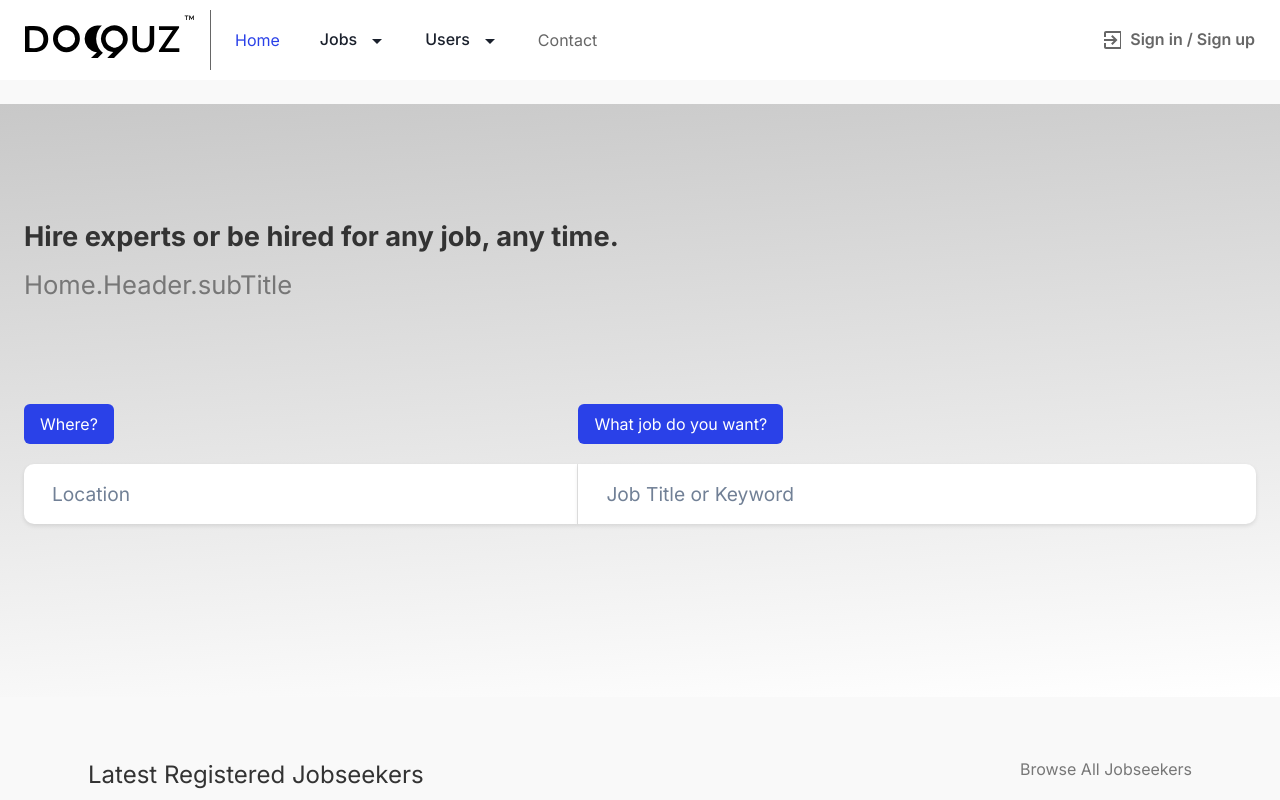
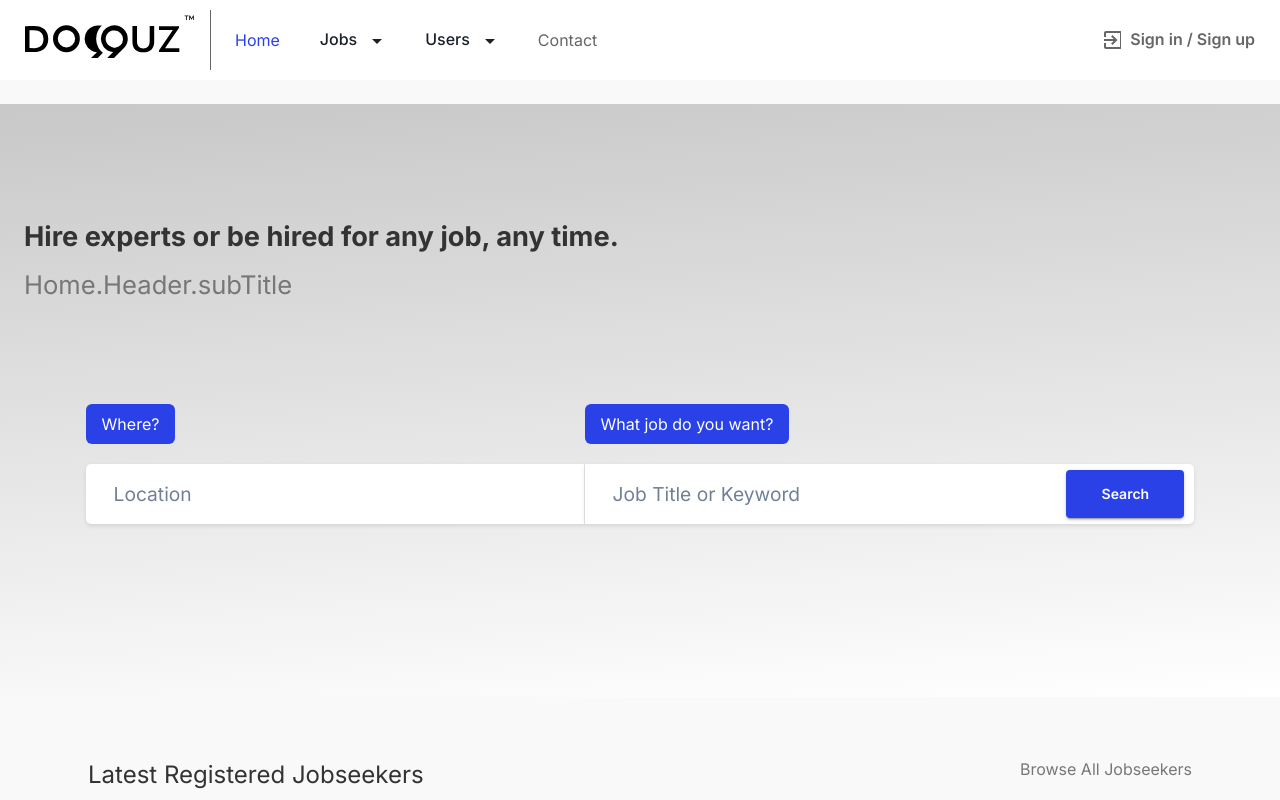
Before and after one commit to EkberAkh/doqquz.az, a Next.js app: page /en in a window 1280 px wide. Shown: the top 800 px of the page. Built offline with nearby package versions, Linux system fonts and the light colour scheme.

Commit message:
Header Searching styling

```diff
--- a/src/components/homePageComponents/Search.tsx
+++ b/src/components/homePageComponents/Search.tsx
@@ -1,20 +1,21 @@
 'use client'
 import { colorObjects } from "@/consts"
 import { SearchIcon } from "@chakra-ui/icons"
-import { Flex, Box, Button, InputGroup, Input, InputLeftElement, Icon } from "@chakra-ui/react"
+import { Flex, Box, Button, InputGroup, Input, InputLeftElement, Icon, InputRightElement } from "@chakra-ui/react"
 import { useTranslations } from "next-intl"
 
 export const Search = () => {
     const t = useTranslations()
     return (
-        <Flex width='100%' mt='100px'>
+        <Flex width='100%' mt='100px' w={'100%'} justify={'center'}>
+            <Flex width={'90%'} >
             <Box w='45%'>
                 <Button variant='primary' mb='20px' bg={'#2a41e8'} color={'#fff'} fontWeight='400' cursor='auto'>
                     {t('Home.Header.questions.where')}
                 </Button>
 
                 <InputGroup bgColor={colorObjects.white.main} w='100%' p='10px 12px'
-                    boxShadow='0 2px 4px rgba(0, 0, 0, 0.1)' borderLeftRadius='10px' borderRight='1px solid #e4e4e4'>
+                    boxShadow='0 2px 4px rgba(0, 0, 0, 0.1)' borderLeftRadius='5px' borderRight='1px solid #e4e4e4'>
                     <Input placeholder={t('Common.location')} fontSize='1.2rem' outline='none' border='none' />
                 </InputGroup>
 
@@ -26,12 +27,29 @@ export const Search = () => {
                 </Button>
                 <Box width='100%'>
                     <InputGroup bgColor={colorObjects.white.main} w='100%' p='10px 12px'
-                        boxShadow='0 2px 4px rgba(0, 0, 0, 0.1)' borderRightRadius='10px' >
+                        boxShadow='0 2px 4px rgba(0, 0, 0, 0.1)' borderRightRadius='5px' >
                         <Input placeholder={t('Home.Header.placeholders.jobType')} fontSize='1.2rem' outline='none' border='none' />
+                        <InputRightElement width='8rem' h={'100%'} >
+                                <Button
+                                    // pr={'10px'}
+                                    w='100%'
+                                    h='3rem'
+                                    mr={'10px'}
+                                    fontSize='14px'
+                                    borderRadius='4px'
+                                    color='#fff'
+                                    bg="#2a41e8"
+                                    boxShadow=" 0px 3px 1px -2px rgba(0,0,0,0.2), 0px 2px 2px 0px rgba(0,0,0,0.14), 0px 1px 5px 0px rgba(0,0,0,0.12)"
+                                    _hover={{ }}
+                                >
+                                    {t('Common.Action.SEARCH')}
+                                </Button>
+                            </InputRightElement>
                     </InputGroup>
 
                 </Box>
             </Box>
+            </Flex>
         </Flex >
     )
 }
--- a/src/consts.tsx
+++ b/src/consts.tsx
@@ -12,7 +12,7 @@ export const colorObjects = {
         secondary: "rgb(119, 119, 119)",
     },
     blue: {
-        main: "#2058BB",
+        main: "#2a41e8",
         secondary: "#3B8DD4",
         secondaryLight: "#3B8DD41F",
     },
```
